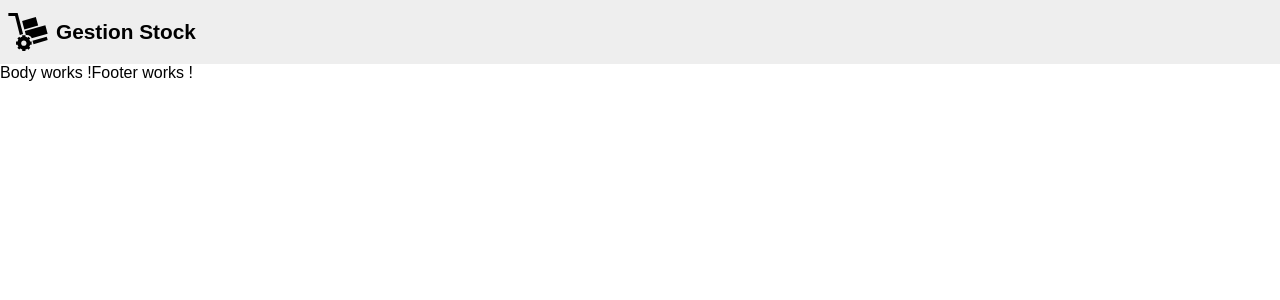
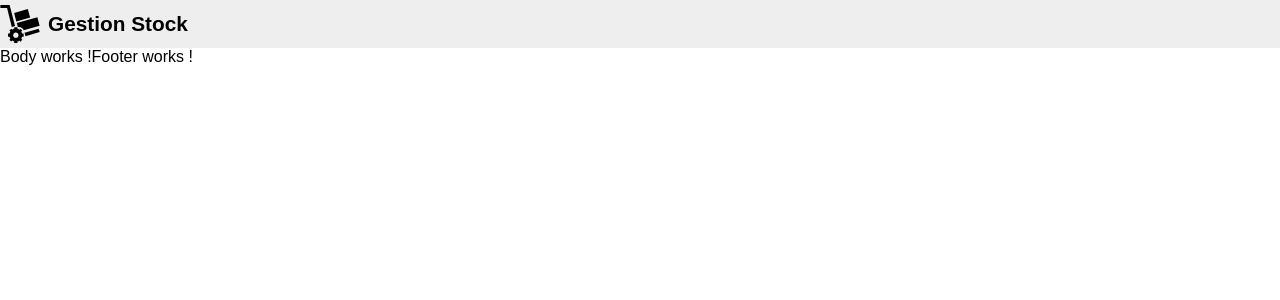
Before and after one commit to LucileGB/formation_vue, a Vue app in the folder front/: page / in a window 1280 px wide. Shown: the top 300 px of the page. Built offline with nearby package versions, Linux system fonts and the light colour scheme.

Commit message:
header css ok

```diff
--- a/front/package.json
+++ b/front/package.json
@@ -16,6 +16,7 @@
     "format": "prettier --write src/"
   },
   "dependencies": {
+    "normalize.css": "^8.0.1",
     "pinia": "^2.1.7",
     "vue": "^3.4.21",
     "vue-router": "^4.3.0"
--- a/front/src/assets/main.css
+++ b/front/src/assets/main.css
@@ -1,4 +1,6 @@
+@import '../../node_modules/normalize.css/normalize.css';
+
 body {
-  margin: 0px;
+  /* margin: 0px; */
   font-family: sans-serif;
 }
--- a/front/src/layout/HeaderLayout.vue
+++ b/front/src/layout/HeaderLayout.vue
@@ -12,7 +12,7 @@
 header {
   background: #eee;
   height: 3em;
-  padding: 0.5em;
+  padding: 0, 0.5em;
   display: flex;
   align-items: center;
 
```
Also changed, not shown: 1 other file (tests, documents, lock files or other folders).
